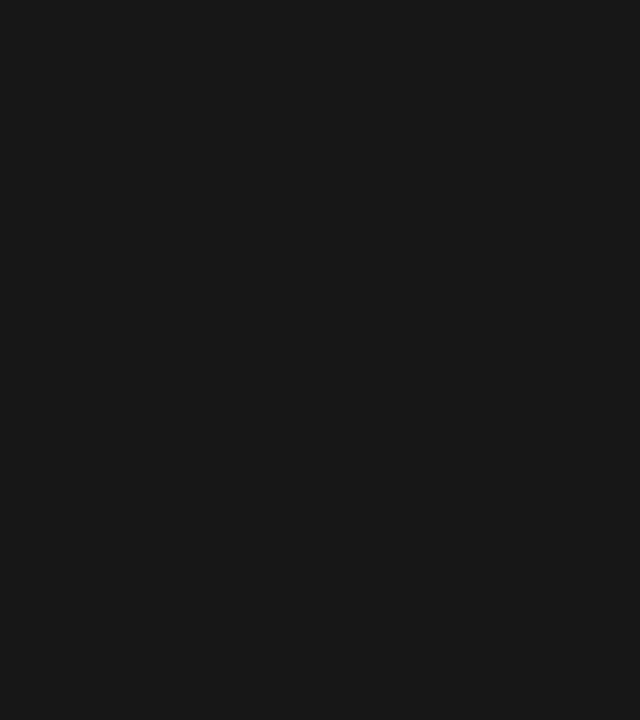
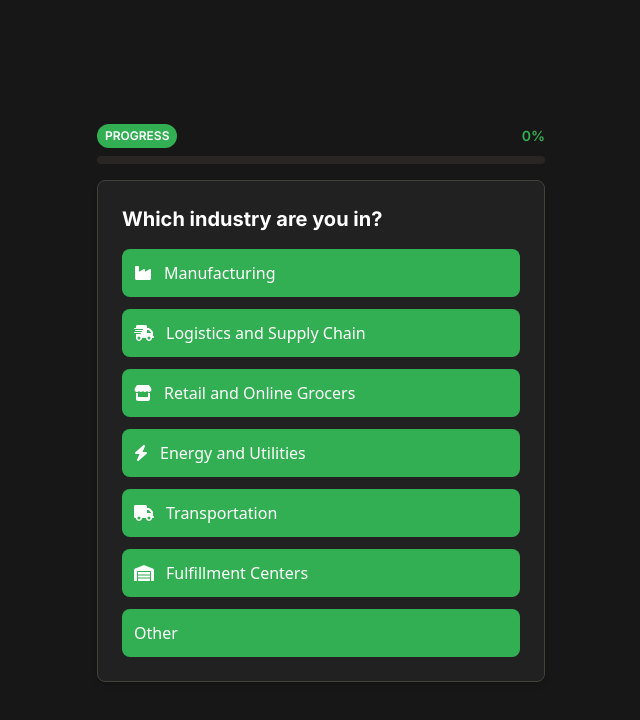
Before and after one commit to RudolfsIzaks/GreenVertex, a React (Vite) app: page /qualify in a window 1280 px wide. Before the commit this address had no page. Shown: the top 720 px of the page, without its empty margins (319-959 px from the left). Built offline with nearby package versions, Linux system fonts and the light colour scheme.

Commit message:
29/04/24

```diff
--- /dev/null
+++ b/src/components/footer.jsx
@@ -0,0 +1,48 @@
+import React from "react";
+import '../index.css';
+import { NavLink } from "react-router-dom";
+import vertex from '../assets/vertexLogo.png';
+
+function Footer() {
+
+    return(
+        <>
+          <div className="flex items-center justify-between h-[40vh] md:px-24 bg-black mt-32">
+            <div>
+                <img src={vertex} alt="vertex logo" className="md:w-64" />
+            </div>
+            <div>
+            <ul className="md:flex items-center gap-8 font-inter font-bold text-sm text-white">
+                    <li className="">
+                        <NavLink to="/clients" className="hover:text-green duration-200">
+                          CLIENTS
+                        </NavLink>
+                    </li>
+                    <li>
+                        <NavLink to="/about" className="hover:text-green duration-200">
+                          ABOUT
+                        </NavLink>
+                    </li>
+                    <li>
+                        <NavLink to="/blog" className="hover:text-green duration-200">
+                          BLOG
+                        </NavLink>
+                    </li>
+                    <li>
+                        <NavLink to="/contact" className="hover:text-green duration-200">
+                          CONTACT
+                        </NavLink>
+                    </li>
+                    <li>
+                        <NavLink to="/qualify" className="py-2 px-8 bg-green text-white mt-5 rounded-md text-lg font-inter font-semibold border border-green hover:bg-transparent hover:scale-110 hover:text-green duration-200">
+                         Qualify & Boost Your Effeciency
+                        </NavLink>
+                    </li>
+                </ul>
+            </div>
+          </div>
+        </>
+    )
+}
+
+export default Footer;
--- a/src/components/grid_points.jsx
+++ b/src/components/grid_points.jsx
@@ -8,18 +8,23 @@ import { faArrowsAlt, faBolt, faChartBar, faChartLine, faChartSimple, faClock, f
 function GridBox() {
   return (
     <>
-      <div className="mx-5 md:px-32">
-        <p className="font-inter text-green font-semibold">
+      <div className="main_bg_grid relative">
+      <div className="absolute md:w-96 md:h-96 bg-teal-400 blur-3xl opacity-55 rounded-full left-[50%] z-0"></div>
+      <div className="absolute md:w-96 md:h-96 bg-lime-400 blur-3xl opacity-55 rounded-full left-[20%] top-[40%] z-0"></div>
+      <div className="absolute md:w-96 md:h-96 bg-green blur-3xl opacity-55 rounded-full z-0"></div>
+      <div className="absolute md:w-96 md:h-96 bg-cyan-300 blur-3xl opacity-55 rounded-full right-[20%] top-[40%] z-0"></div>
+      <div className="md:px-32 ">
+        <p className="relative font-inter text-green font-semibold z-10 md:text-center">
           Step up to where the best have already gone…
         </p>
-        <h1 className="font inter text-white font-black md:text-headline-2 md:w-2/3">
+        <h1 className="relative font-inter text-white font-black md:text-headline-2 md:text-center z-10">
           We Guarantee To Surpass Your Current System & Strategy, Or We Work For
           Free Until We Do!
         </h1>
-        <p className="font-inter text-white mt-5">
-          Don’t gamble with your business’s future. <br />
+        <p className="font-inter text-white mt-5 relative text-center">
+          Don’t gamble with your business’s future.
           <br /> Choose Digital Twin Simulation and transform your operations
-          into a well-oiled machine. <br />
+          into a well-oiled machine.
           <br /> By virtually testing changes before implementation, you
           eliminate the risk of costly errors and ensure that your strategies
           will work. <br />
@@ -139,6 +144,7 @@ function GridBox() {
           </div>
         </div>
       </div>
+      </div>
     </>
   );
 }
--- a/src/components/routing.jsx
+++ b/src/components/routing.jsx
@@ -2,6 +2,7 @@ import React from 'react';
 import { BrowserRouter as Router, Routes, Route} from 'react-router-dom';
 import App from '../App';
 import '../index.css';
+import Qualify from '../pages/clients';
 
 
 function RouterSetup() {
@@ -9,7 +10,7 @@ function RouterSetup() {
         <Router>
             <Routes>
                 <Route path="/" element={<App />} />
-                {/* <Route path="/clients" element={<Clients/>} /> */}
+                <Route path="/qualify" element={<Qualify/>} />
             </Routes>
         </Router>
     );
--- a/src/index.css
+++ b/src/index.css
@@ -141,6 +141,7 @@ body {
 }
 }
 
+
 @media only screen and (max-width: 1024px) {
    .navbar {
     display: flex;
@@ -189,3 +190,8 @@ body {
     grid-template-rows: 1fr 1fr 1fr;
    }
 }
+
+.bg_sim {
+  background-image: url('./assets/sim_vertex.png');
+  background-size: contain;
+}
--- a/src/pages/clients.jsx
+++ b/src/pages/clients.jsx
@@ -1,12 +1,87 @@
-import React from "react";
+import React, { useState } from 'react';
+import { FontAwesomeIcon } from '@fortawesome/react-fontawesome';
+import { faIndustry, faShippingFast, faStore, faBolt, faTruck, faWarehouse } from '@fortawesome/free-solid-svg-icons';
 import '../index.css';
 
-function Clients() {
-    return(
-    <>
+const questions = [
+  {
+    question: "Which industry are you in?",
+    answers: [
+      { text: "Manufacturing", icon: faIndustry },
+      { text: "Logistics and Supply Chain", icon: faShippingFast },
+      { text: "Retail and Online Grocers", icon: faStore },
+      { text: "Energy and Utilities", icon: faBolt },
+      { text: "Transportation", icon: faTruck },
+      { text: "Fulfillment Centers", icon: faWarehouse },
+      { text: "Other"},
+    ],
+  },
+  {
+    question: "Which industry are you in?",
+    answers: [
+      { text: "Manufacturing", icon: faIndustry },
+      { text: "Logistics and Supply Chain", icon: faShippingFast },
+      { text: "Retail and Online Grocers", icon: faStore },
+      { text: "Energy and Utilities", icon: faBolt },
+      { text: "Transportation", icon: faTruck },
+      { text: "Fulfillment Centers", icon: faWarehouse },
+    ],
+  },
+  // Add more questions here as needed
+];
 
-    </>
-    )
+function Qualify() {
+  const [currentQuestion, setCurrentQuestion] = useState(0);
+  const [progress, setProgress] = useState(0);
+
+  const handleAnswerClick = () => {
+    if (currentQuestion < questions.length - 1) {
+      setCurrentQuestion(currentQuestion + 1);
+      setProgress(((currentQuestion + 1) / questions.length) * 100);
+    }
+  };
+
+  return (
+    <div className="min-h-screen flex flex-col items-center justify-center bg-background p-4">
+      <div className="w-full max-w-md">
+        <div className="relative pt-1">
+          <div className="flex mb-2 items-center justify-between">
+            <div>
+              <span className="text-xs font-inter font-semibold inline-block py-1 px-2 uppercase rounded-full text-white bg-green">
+                Progress
+              </span>
+            </div>
+            <div className="text-right">
+              <span className="text-sm font-inter font-semibold inline-block text-green duration-1000">
+                {progress.toFixed(0)}%
+              </span>
+            </div>
+          </div>
+          <div className="overflow-hidden h-2 mb-4 text-xs flex rounded bg-stone-800">
+            <div
+              style={{ width: `${progress}%`, transition: `1000ms` }}
+              className="shadow-none flex flex-col text-center whitespace-nowrap text-white justify-center bg-green"
+            ></div>
+          </div>
+        </div>
+        <div className="bg-card border border-stone-700 shadow-md rounded-lg p-6">
+          <h2 className="font-inter text-xl font-bold text-white mb-4">{questions[currentQuestion].question}</h2>
+          <div className="flex flex-col space-y-3">
+            {questions[currentQuestion].answers.map((answer, index) => (
+              <button
+                key={index}
+                className="flex items-center p-3 bg-green text-white rounded-lg hover:bg-emerald-500 transition"
+                onClick={handleAnswerClick}
+              >
+                <FontAwesomeIcon icon={answer.icon} className="mr-3" />
+                {answer.text}
+              </button>
+            ))}
+          </div>
+        </div>
+      </div>
+    </div>
+  );
 }
 
-export default Clients;
+export default Qualify;
```
Also changed, not shown: src/components/services.jsx (+7 -7 lines), src/pages/landing.jsx (+26 -13 lines), src/assets/image_growth.png (added), src/assets/sim_vertex.png (added).
